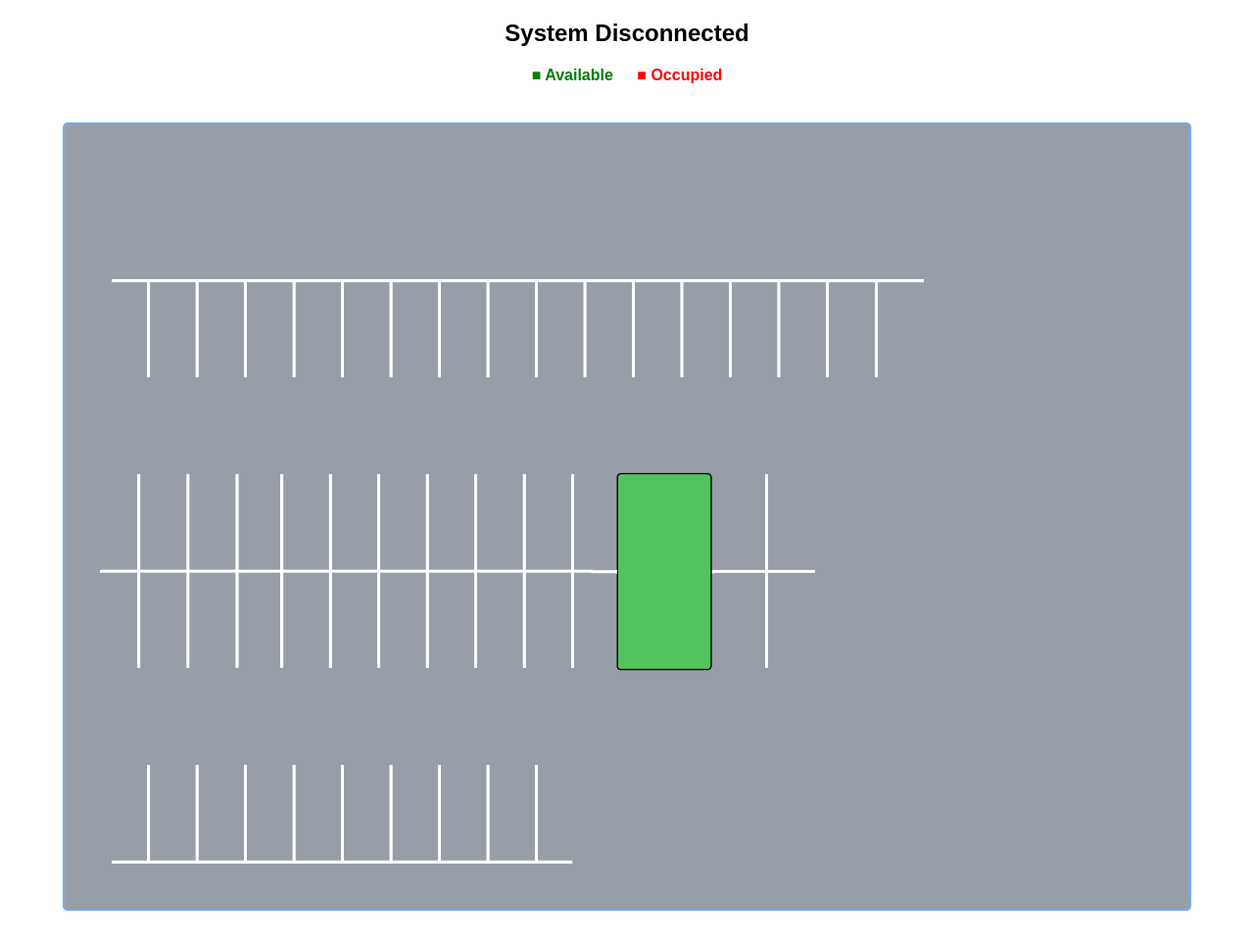
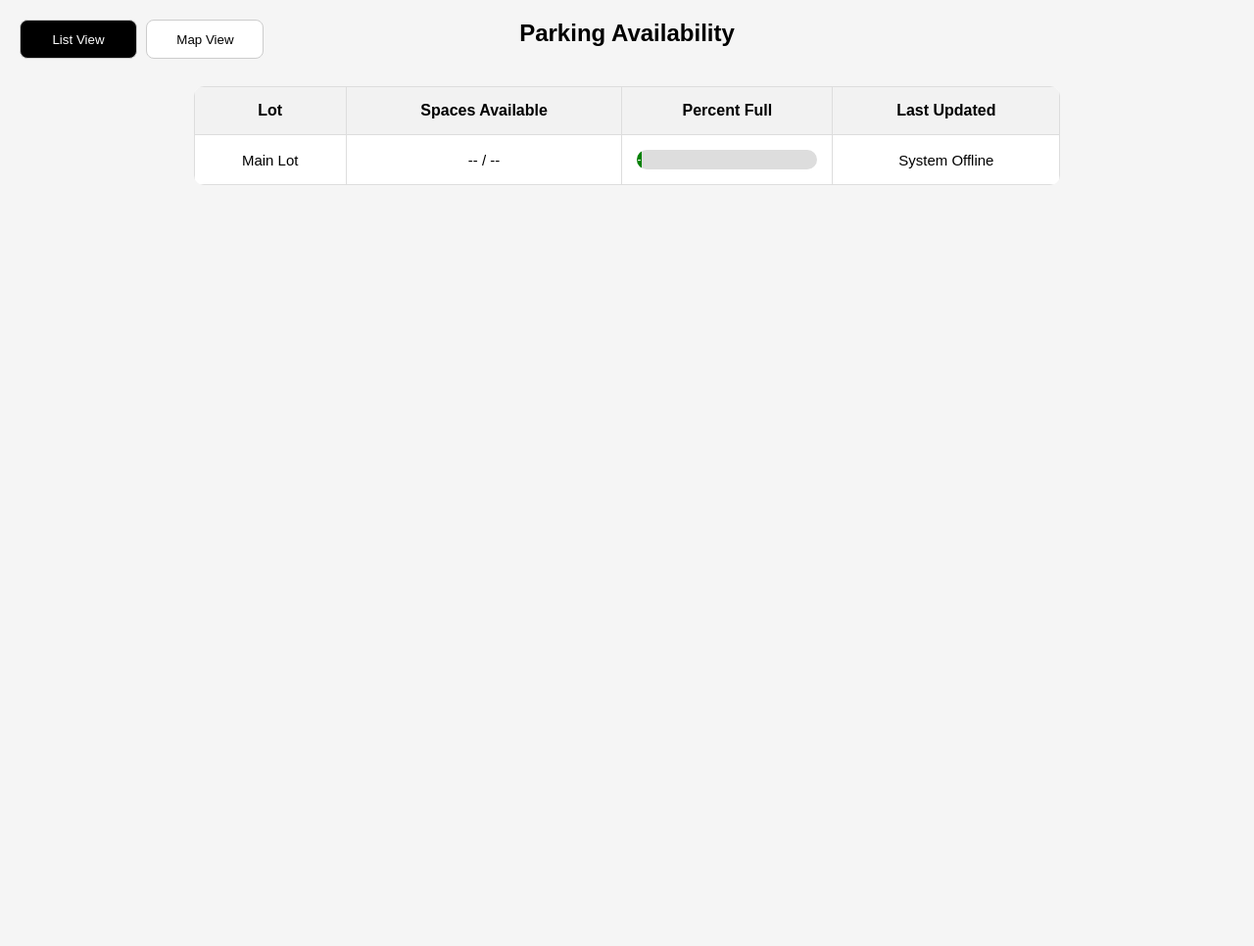
Before and after one commit to KhangBen/PMS, a Flask app: page / in a window 1280 px wide. Shown: the whole page at 98% size. After the commit the page ends 189 px from the top, so only its background shows below. Run offline with Flask 3, Linux system fonts and the light colour scheme.

Commit message:
added list UI

```diff
--- a/src/app.py
+++ b/src/app.py
@@ -6,8 +6,12 @@ import time
 app = Flask(__name__)
 
 @app.route("/")
-def index():
-  return render_template("index.html")
+def list_view():
+    return render_template("list.html")
+
+@app.route("/map")
+def map_view():
+    return render_template("map.html")
 
 # JSON file path
 BASE_DIR = os.path.dirname(os.path.abspath(__file__))
--- /dev/null
+++ b/src/templates/list.html
@@ -0,0 +1,181 @@
+<!DOCTYPE html>
+<html>
+<head>
+    <title>PMS - Parking Availability</title>
+
+    <style>
+        body {
+            font-family: Arial;
+            text-align: center;
+            background: #f5f5f5;
+        }
+
+        h2 {
+            margin-top: 20px;
+        }
+
+        /* NAV BUTTONS */
+        .nav {
+            position: absolute;
+            left: 20px;
+            top: 20px;
+        }
+
+        .nav button {
+            width: 120px;
+            height: 40px;
+            margin-right: 5px;
+            border-radius: 8px;
+            border: 1px solid #ccc;
+            background: white;
+            cursor: pointer;
+            transition: 0.2s;
+        }
+
+        .nav button.active {
+            background: black;
+            color: white;
+        }
+
+        /* TABLE */
+        table {
+            margin: 40px auto;
+            border-collapse: collapse;
+            width: 70%;
+            background: white;
+            border-radius: 10px;
+            overflow: hidden;
+        }
+
+        th, td {
+            border: 1px solid #ddd;
+            padding: 15px;
+            text-align: center;
+        }
+
+        th {
+            background: #f2f2f2;
+            font-size: 16px;
+        }
+
+        td {
+            font-size: 15px;
+        }
+
+        /* PROGRESS BAR */
+        .percent-bar {
+            width: 100%;
+            height: 20px;
+            background: #ddd;
+            border-radius: 10px;
+            overflow: hidden;
+        }
+
+        .percent-fill {
+            height: 100%;
+            background: green;
+            color: white;
+            font-size: 12px;
+            text-align: right;
+            padding-right: 5px;
+            line-height: 20px;
+        }
+
+    </style>
+</head>
+
+<body>
+
+<!-- NAV -->
+<div class="nav">
+    <button class="active">List View</button>
+    <button onclick="location.href='/map'">Map View</button>
+</div>
+
+<h2>Parking Availability</h2>
+
+<table>
+    <thead>
+        <tr>
+            <th>Lot</th>
+            <th>Spaces Available</th>
+            <th>Percent Full</th>
+            <th>Last Updated</th>
+        </tr>
+    </thead>
+
+    <tbody id="tableBody">
+        <tr>
+            <td colspan="4">Loading...</td>
+        </tr>
+    </tbody>
+</table>
+
+<script>
+async function updateTable() {
+    try {
+        const res = await fetch("/data");
+        const data = await res.json();
+
+        const table = document.getElementById("tableBody");
+        table.innerHTML = "";
+
+        if (!data.system_active) {
+
+          const row = `
+              <tr>
+                  <td>Main Lot</td>
+                  <td>-- / --</td>
+                  <td>
+                      <div class="percent-bar">
+                          <div class="percent-fill" style="width:0%">
+                              --
+                          </div>
+                      </div>
+                  </td>
+                  <td>System Offline</td>
+              </tr>
+          `;
+
+          table.innerHTML = row;
+          return;
+      }
+
+        const percentFull = Math.round(
+            (1 - data.available / data.total) * 100
+        );
+
+        const now = new Date().toLocaleTimeString();
+
+        const row = `
+            <tr>
+                <td>Main Lot</td>
+                <td>${data.available} / ${data.total}</td>
+                <td>
+                    <div class="percent-bar">
+                        <div class="percent-fill" style="width:${percentFull}%">
+                            ${percentFull}%
+                        </div>
+                    </div>
+                </td>
+                <td>${now}</td>
+            </tr>
+        `;
+
+        table.innerHTML = row;
+
+    } catch (err) {
+        document.getElementById("tableBody").innerHTML = `
+            <tr>
+                <td colspan="4">Error loading data</td>
+            </tr>
+        `;
+    }
+}
+
+setInterval(updateTable, 2000);
+updateTable();
+</script>
+
+</body>
+</html>
--- a/src/templates/index.html
+++ b/src/templates/map.html
@@ -46,10 +46,40 @@
             height: 100%;
             pointer-events: none; /* prevents blocking clicks */
         }
+
+        .nav {
+            position: absolute;
+            left: 20px;
+            top: 20px;
+        }
+
+        .nav button {
+            width: 120px;
+            height: 40px;
+            border-radius: 8px;
+            border: 1px solid #ccc;
+            background: white;
+            cursor: pointer;
+            transition: 0.2s;
+        }
+
+        .nav button:hover {
+            background: #eee;
+        }
+
+        .nav button.active {
+            background: black;
+            color: white;
+        }
     </style>
 </head>
 
 <body>
+
+<div class="nav">
+    <button onclick="location.href='/'">List View</button>
+    <button onclick="location.href='/map'">Map View</button>
+</div>
 
 <h2 id="status">Loading...</h2>
 
```
